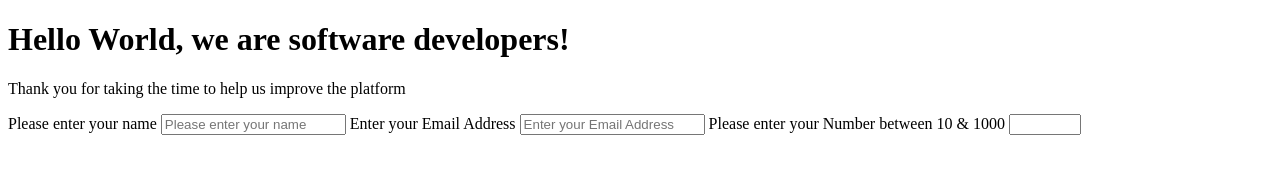
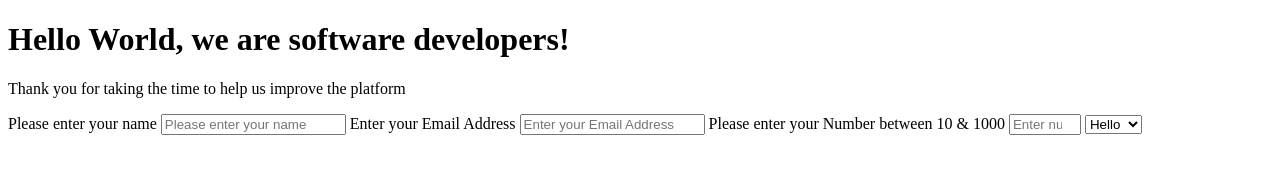
Before and after one commit to Naturinda-Pasias/Pasias-Alvin, a plain HTML site: page fcc-test-suite-template-master/index.html in a window 1280 px wide. Drawn offline with Linux system fonts and the light colour scheme.

Commit message:
add select and placeholders

```diff
--- a/fcc-test-suite-template-master/index.html
+++ b/fcc-test-suite-template-master/index.html
@@ -16,7 +16,12 @@
       <label for="email" id="email-label">Enter your Email Address</label>
       <input type="email" name="email" id="email" placeholder="Enter your Email Address" required>
       <label for="number" id="number-label">Please enter your Number between 10 & 1000</label>
-      <input type="number" name="number" id="number" min="10" max="1000">
+      <input type="number" name="number" id="number" min="10" max="1000" placeholder="Enter numbers btn 10 and 1000">
+      <select name="dropdown" id="dropdown">
+        <option value="Hello">Hello</option>
+        <option value="world">World</option>
+
+      </select>
 
 
 
```
